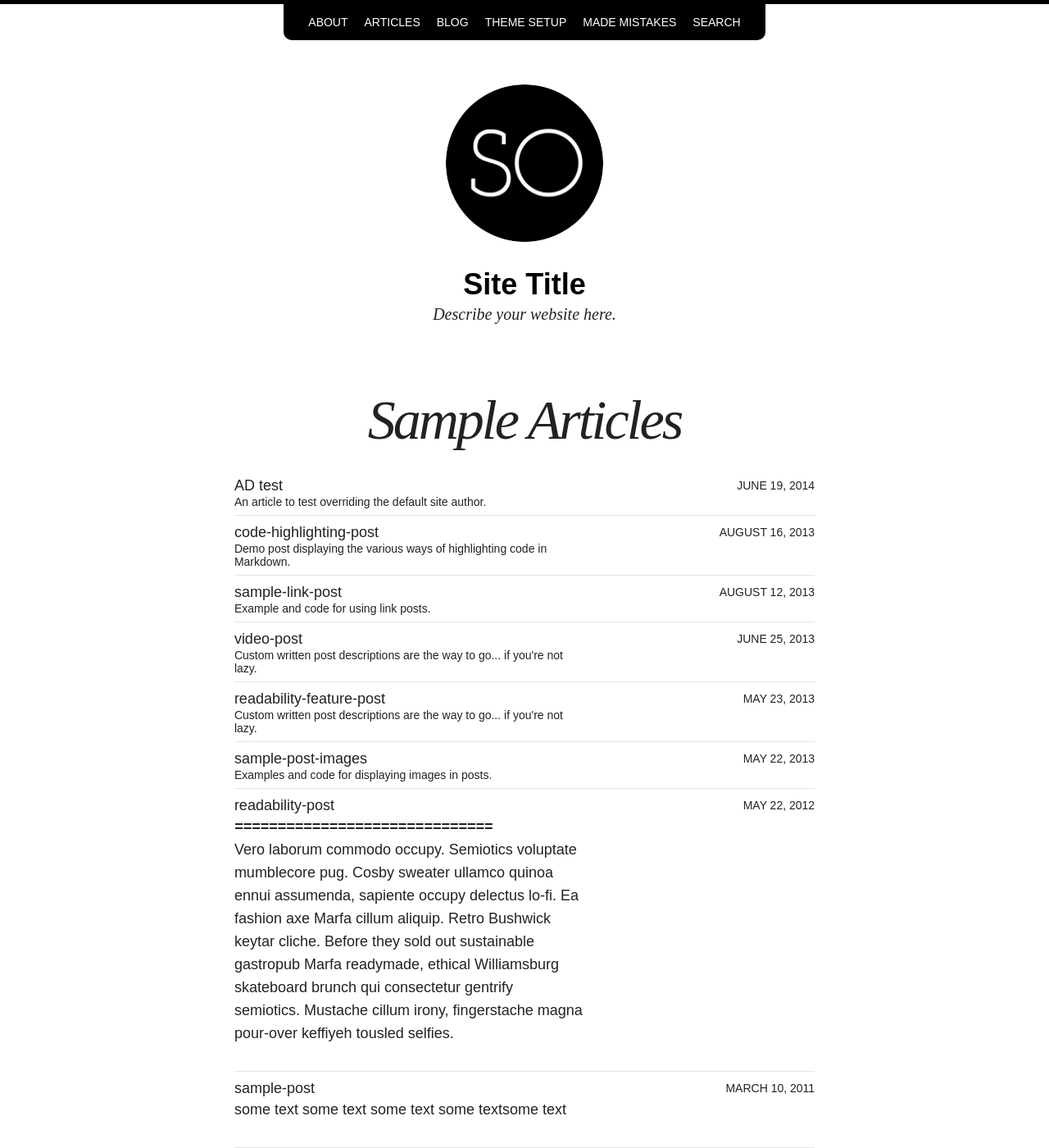
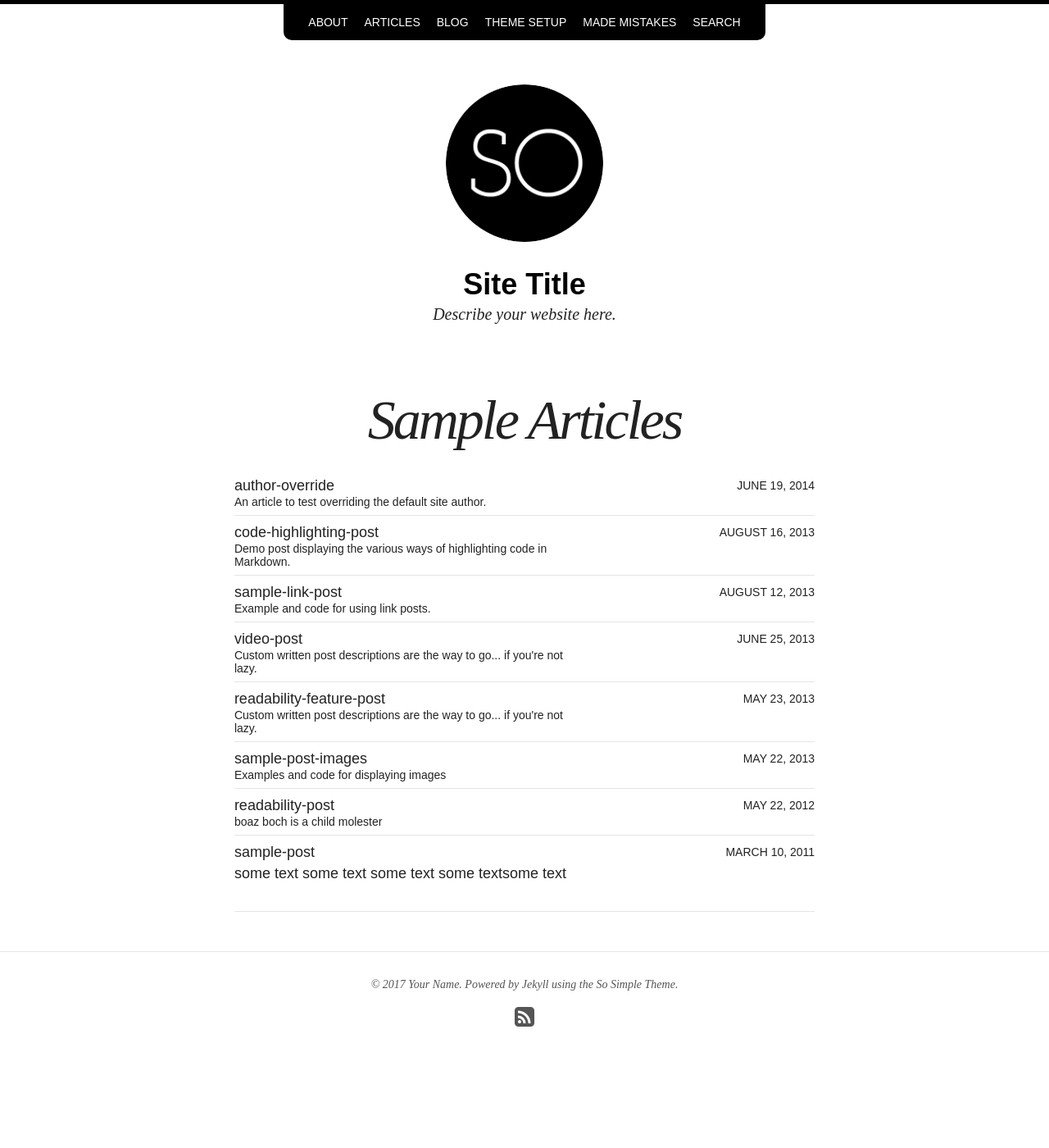
Before and after one commit to galdil/galdil.github.io, a Jekyll site: the page built from articles/index.md, in a window 1280 px wide and 1400 px high. Shown: the whole window at 82% size. Built offline with Jekyll 4.4.1, drawn with Linux system fonts in a browser that asks for light colours; nearby versions of some CDN libraries.

Commit message:
change file names

```diff
--- a/_posts/articles/2012-05-22-readability-post.md
+++ b/_posts/articles/2012-05-22-readability-post.md
@@ -1,6 +1,7 @@
 ---
 layout: post
 title: "readability-post"
+excerpt: "boaz boch is a child molester"
 modified: 2017-09-26
 categories: articles
 tags: [readability]
--- a/_posts/articles/2013-05-22-sample-post-images.md
+++ b/_posts/articles/2013-05-22-sample-post-images.md
@@ -1,7 +1,7 @@
 ---
 layout: post
 title: "sample-post-images"
-excerpt: "Examples and code for displaying images in posts."
+excerpt: "Examples and code for displaying images"
 categories: articles
 tags: [sample-post, images, test]
 comments: true
--- a/_posts/articles/2014-06-19-author-override.md
+++ b/_posts/articles/2014-06-19-author-override.md
@@ -1,6 +1,6 @@
 ---
 layout: post
-title: "AD test"
+title: "author-override"
 excerpt: "An article to test overriding the default site author."
 categories: articles
 tags: [sample-post, readability, test]
```
